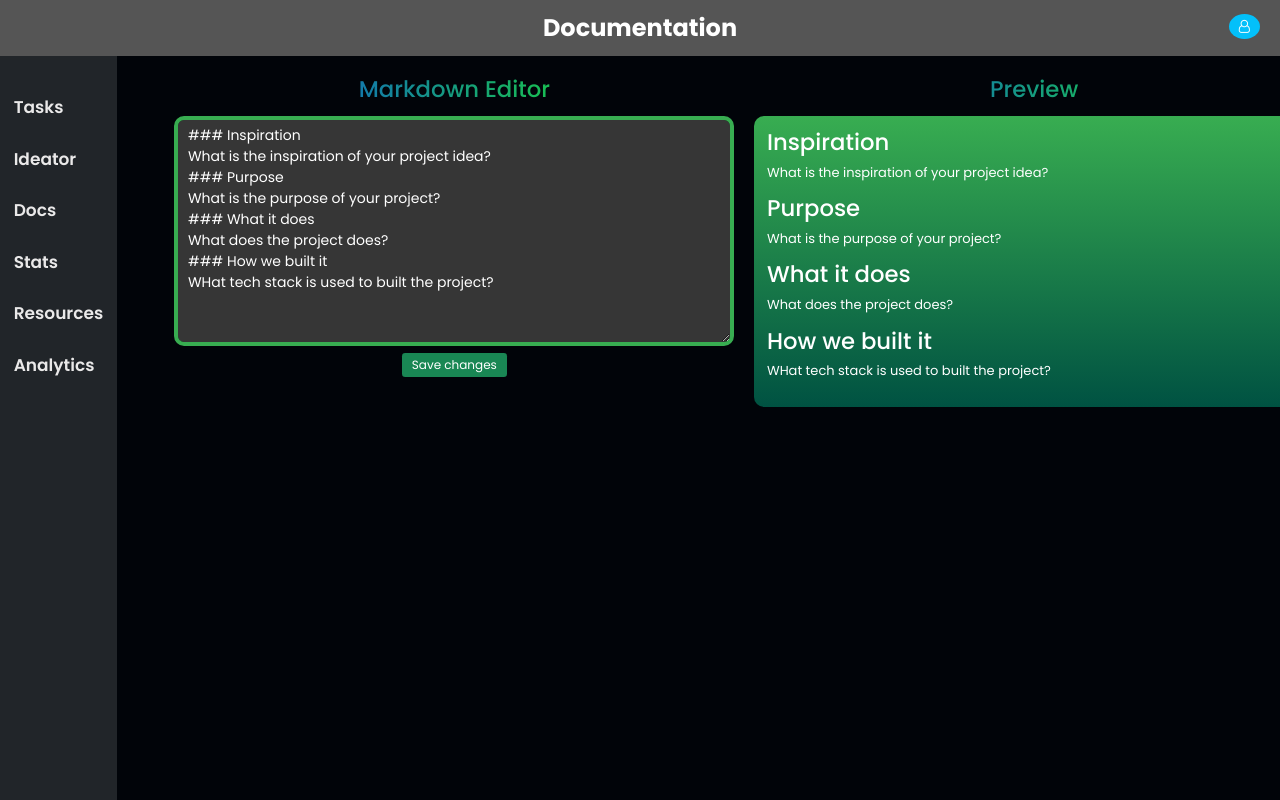
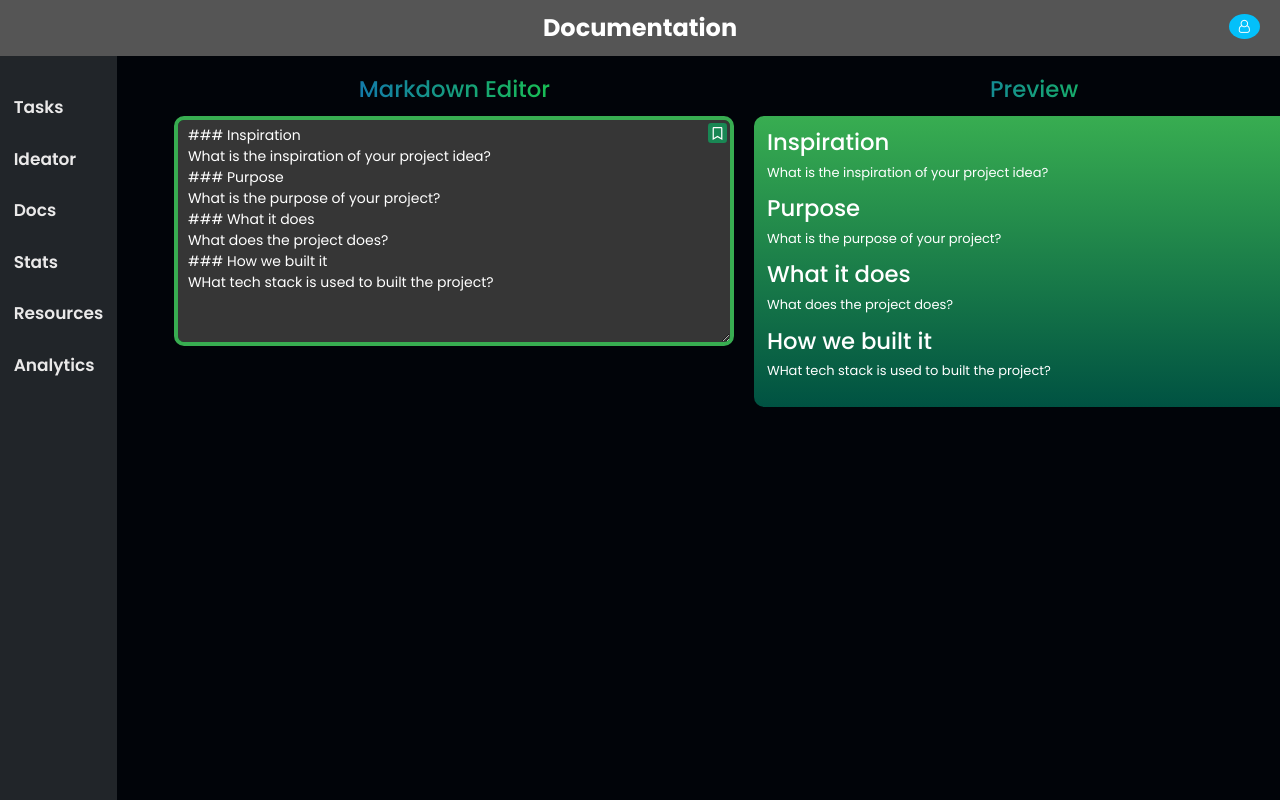
Before and after one commit to PurviSaini/DeView, a React (Vite) app in the folder frontend/: page /documentation in a window 1280 px wide. Shown: the top 800 px of the page. Built offline with nearby package versions, Linux system fonts and the light colour scheme.

Commit message:
added save icon in markdown editor in documents page

```diff
--- a/frontend/src/pages/Documentation.css
+++ b/frontend/src/pages/Documentation.css
@@ -28,8 +28,7 @@ h3.head{
 
 .btn-save-markdown{
     margin: 7px;
-    padding: 3px 10px !important;
+    padding: 1px 3px !important;
     font-size: 12px;
     border: none;
-    /* border-radius: 3px; */
 }
--- a/frontend/src/pages/Documentation.jsx
+++ b/frontend/src/pages/Documentation.jsx
@@ -1,9 +1,10 @@
 import Navbar from "../components/Navbar";
 import Sidebar from "../components/Sidebar";
 import { useState } from "react";
-import { Container, Row, Col } from "react-bootstrap";
 import ReactMarkdown from "react-markdown";
 import TextareaAutosize from "react-textarea-autosize";
+import { FaSave } from "react-icons/fa";
+import { FaRegBookmark } from "react-icons/fa";
 import "bootstrap/dist/css/bootstrap.min.css";
 import "./Documentation.css";
 
@@ -30,7 +31,7 @@ WHat tech stack is used to built the project?`);
         <div className="row">
           <div className="col-md-6 mb-3">
             <h3 className="mb-3 head">Markdown Editor</h3>
-
+            <div className="position-relative mb-3">
             <TextareaAutosize
               className="form-control markdown-editor"
               minRows={10}
@@ -38,14 +39,20 @@ WHat tech stack is used to built the project?`);
               onChange={(e) => setMarkdown(e.target.value)}
               placeholder="Write here..."
             />
+            <button
+              className="position-absolute top-0 end-0 btn btn-sm btn-success btn-save-markdown"
+              onClick={handleSave}
+            >
+              <FaRegBookmark />
+            </button>
             {/* Save Button */}
-            <div className="d-flex justify-content-center mb-2">
+            {/* <div className="d-flex justify-content-center mb-2">
               <button
                 className="btn btn-success btn-sm btn-save-markdown"
                 onClick={handleSave}
               >
-                Save changes
-              </button>
+                <FaRegBookmark /> Save changes
+              </button> */}
             </div>
           </div>
           <div className="col-md-6">
```
